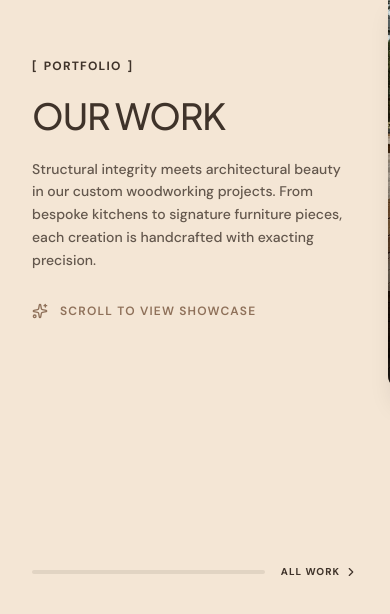
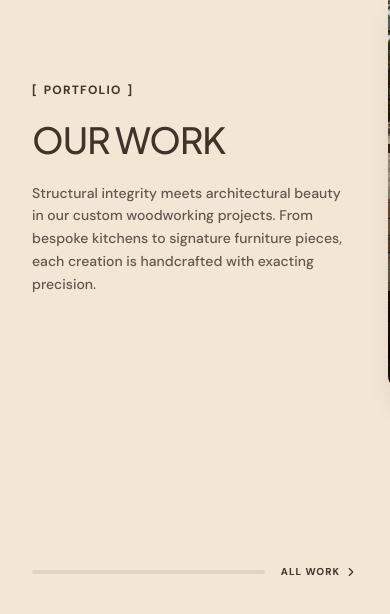
Before and after one commit to adesolabolu/custom-wood, a React (Vite) app: page / in a window 390 px wide. Shown: the part 3199-3813 px from the top of the page. Built offline with nearby package versions, Linux system fonts and the light colour scheme.

Commit message:
refactor(portfolio): remove sparkle icon and spacing from header

```diff
--- a/src/components/Portfolio.tsx
+++ b/src/components/Portfolio.tsx
@@ -1,5 +1,5 @@
 import React, { useRef, useMemo, useEffect } from 'react';
-import { ChevronRight, ArrowRight, Sparkles } from 'lucide-react';
+import { ChevronRight, ArrowRight } from 'lucide-react';
 import { Link } from 'react-router-dom';
 import gsap from 'gsap';
 import { ScrollTrigger } from 'gsap/ScrollTrigger';
@@ -87,12 +87,9 @@ export function Portfolio() {
             <h2 className="text-4xl md:text-6xl lg:text-7xl font-heading font-medium mb-6 text-brand-dark tracking-wide uppercase leading-none">
               OUR WORK
             </h2>
-            <p className="text-brand-dark/80 leading-relaxed mb-8 text-sm md:text-base">
+            <p className="text-brand-dark/80 leading-relaxed text-sm md:text-base">
               Structural integrity meets architectural beauty in our custom woodworking projects. From bespoke kitchens to signature furniture pieces, each creation is handcrafted with exacting precision.
             </p>
-            <div className="flex items-center gap-3 text-xs font-semibold uppercase tracking-widest text-brand-brown">
-              <Sparkles size={16} /> Scroll to view showcase
-            </div>
           </div>
 
           {/* 2. Image Showcase Cards with Overlay */}
```
